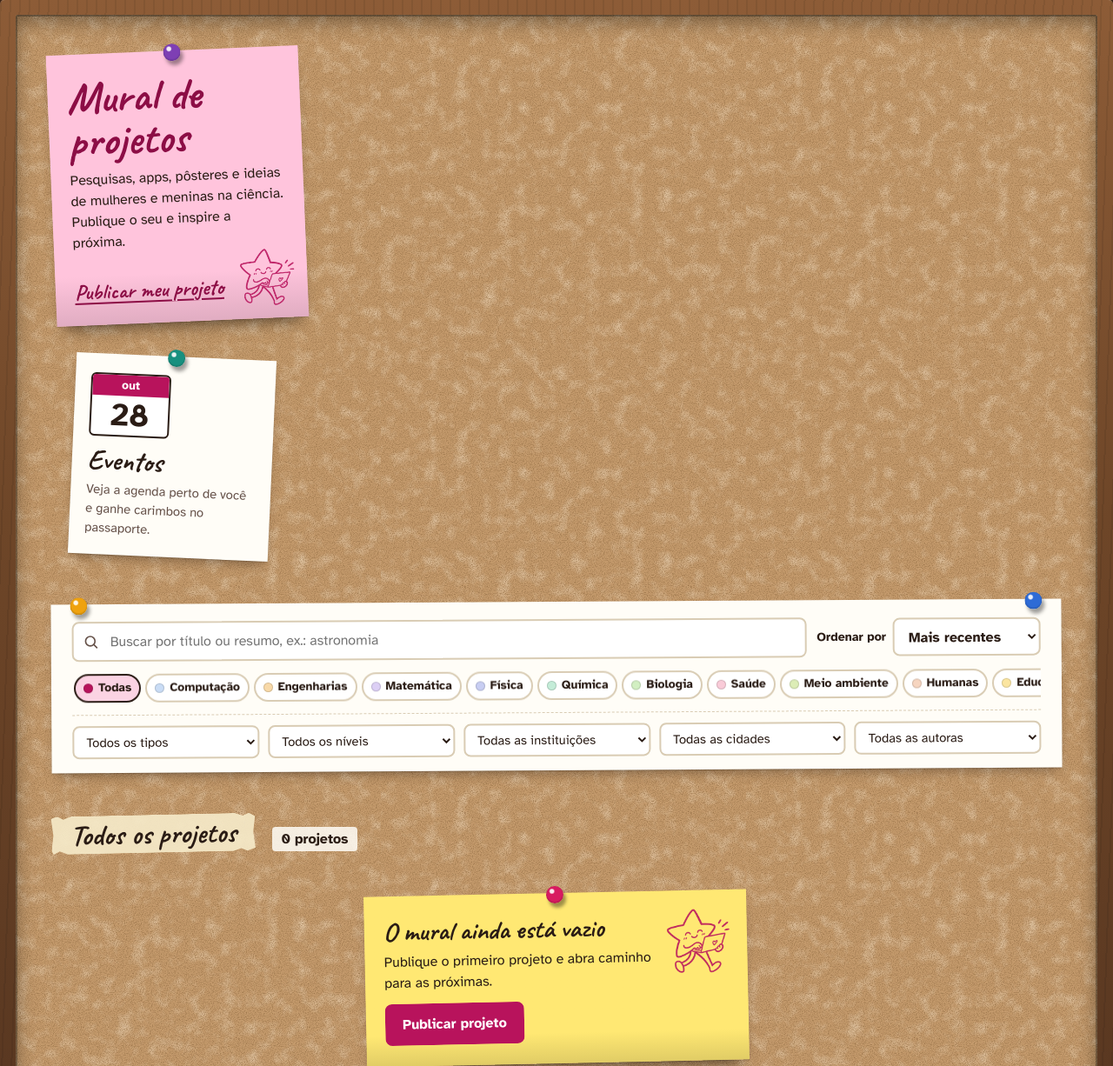
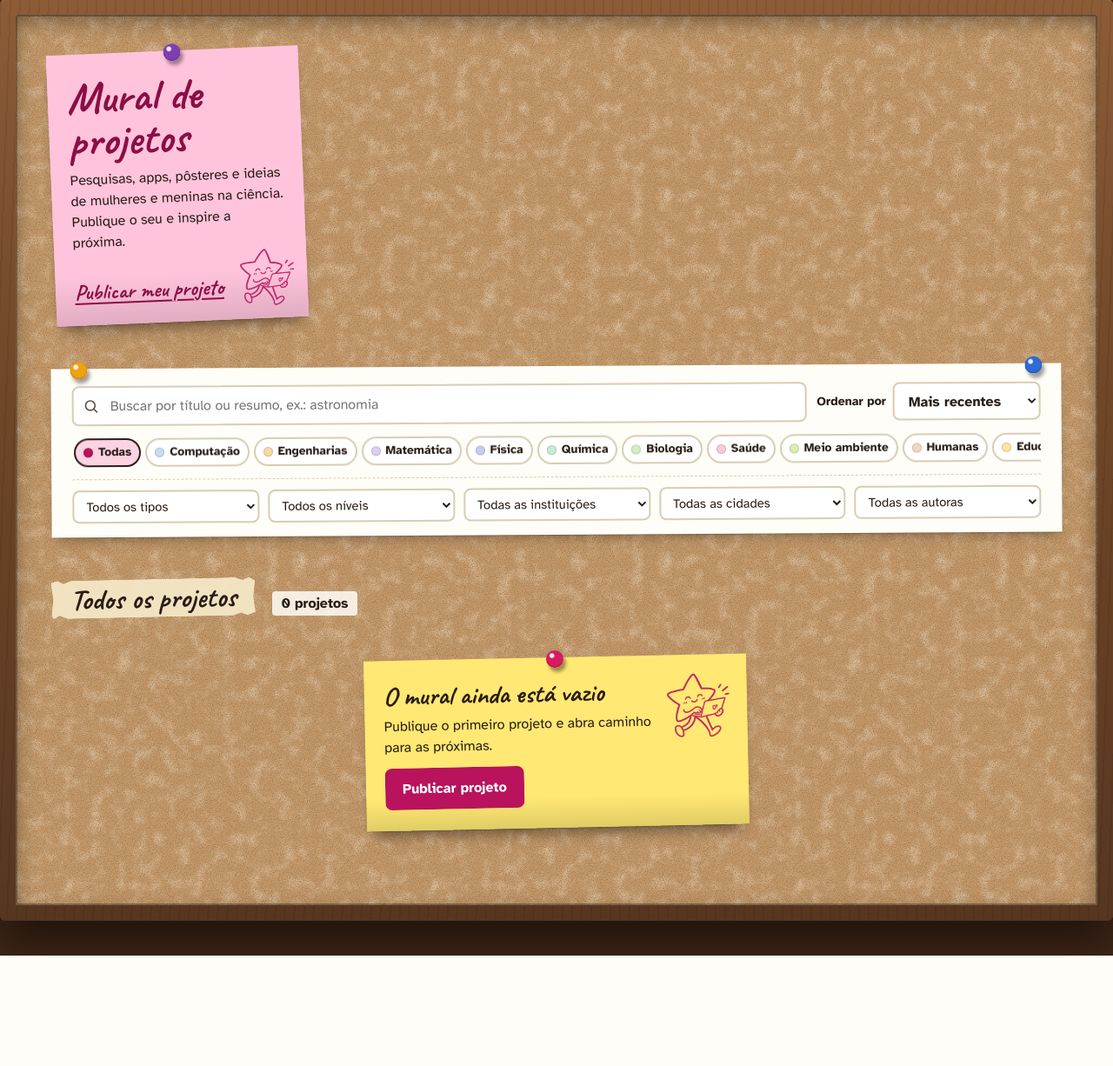
Before and after one commit to helenavieiranasc/AstrAce, a Flask app: page /mural in a window 1280 px wide. Shown: the part 89-1315 px from the top of the page at 87% size. After the commit the page ends 1188 px from the top, so only its background shows below. Run offline with Flask 3, Linux system fonts and the light colour scheme; data that the repository does not hold is empty.

Commit message:
Mural: tira o cartão de Eventos; menu ganha Página inicial
- Remove o cartão "Eventos" do mural de projetos (HTML, script e chamada do cartaz).
- Adiciona "Página inicial" no topo do menu lateral.

Co-Authored-By: Claude Haiku 5.5 <noreply@anthropic.com>

```diff
--- a/app/static/js/mural.js
+++ b/app/static/js/mural.js
@@ -788,13 +788,7 @@ function ligarEventos() {
         void enviarDenuncia(e.target);
     });
 }
-function preencherCartaz() {
-    const hoje = new Date();
-    el("cartaz-mes").textContent = hoje.toLocaleDateString("pt-BR", { month: "short" }).replace(".", "");
-    el("cartaz-dia").textContent = String(hoje.getDate());
-}
 async function iniciar() {
-    preencherCartaz();
     ligarEventos();
     try {
         opcoes = await api("/api/mural/opcoes");
--- a/app/templates/base.html
+++ b/app/templates/base.html
@@ -42,6 +42,9 @@
       </div>
       {# Seções com nome: quem procura "onde ver quem veio antes" ou "o que fazer agora" acha pelo rótulo. #}
       <nav class="lateral__nav" aria-label="Principal">
+        <ul>
+          <li><a href="/" {% if request.path == '/' %}aria-current="page"{% endif %}>Página inicial</a></li>
+        </ul>
         <p class="lateral__grupo" id="menu-descobrir">Descobrir</p>
         <ul aria-labelledby="menu-descobrir">
           <li><a href="/mural" {% if request.path.startswith('/mural') %}aria-current="page"{% endif %}>Mural de projetos</a></li>
--- a/app/templates/mural.html
+++ b/app/templates/mural.html
@@ -23,16 +23,6 @@
           </div>
         </div>
 
-        {# Espaço do canto de eventos (Pessoa 3): pode trocar o conteúdo, mantendo a classe cartaz-eventos. #}
-        <a class="cartaz-eventos" href="/eventos">
-          <span class="pin" style="--cor-pin: var(--pin-verde)" aria-hidden="true"></span>
-          <span class="cartaz-eventos__folha" aria-hidden="true">
-            <span class="cartaz-eventos__mes" id="cartaz-mes"></span>
-            <span class="cartaz-eventos__dia" id="cartaz-dia"></span>
-          </span>
-          <span class="cartaz-eventos__titulo">Eventos</span>
-          <span class="cartaz-eventos__texto">Veja a agenda perto de você e ganhe carimbos no passaporte.</span>
-        </a>
       </div>
 
       <div class="abertura__principal">
@@ -129,5 +119,4 @@
 
 {% block scripts %}
 <script type="module" src="{{ url_for('static', filename='js/mural.js') }}"></script>
-<script type="module" src="{{ url_for('static', filename='js/cartaz-eventos.js') }}"></script>
 {% endblock %}
```
Also changed, not shown: frontend/src/mural.ts (+0 -7 lines).
